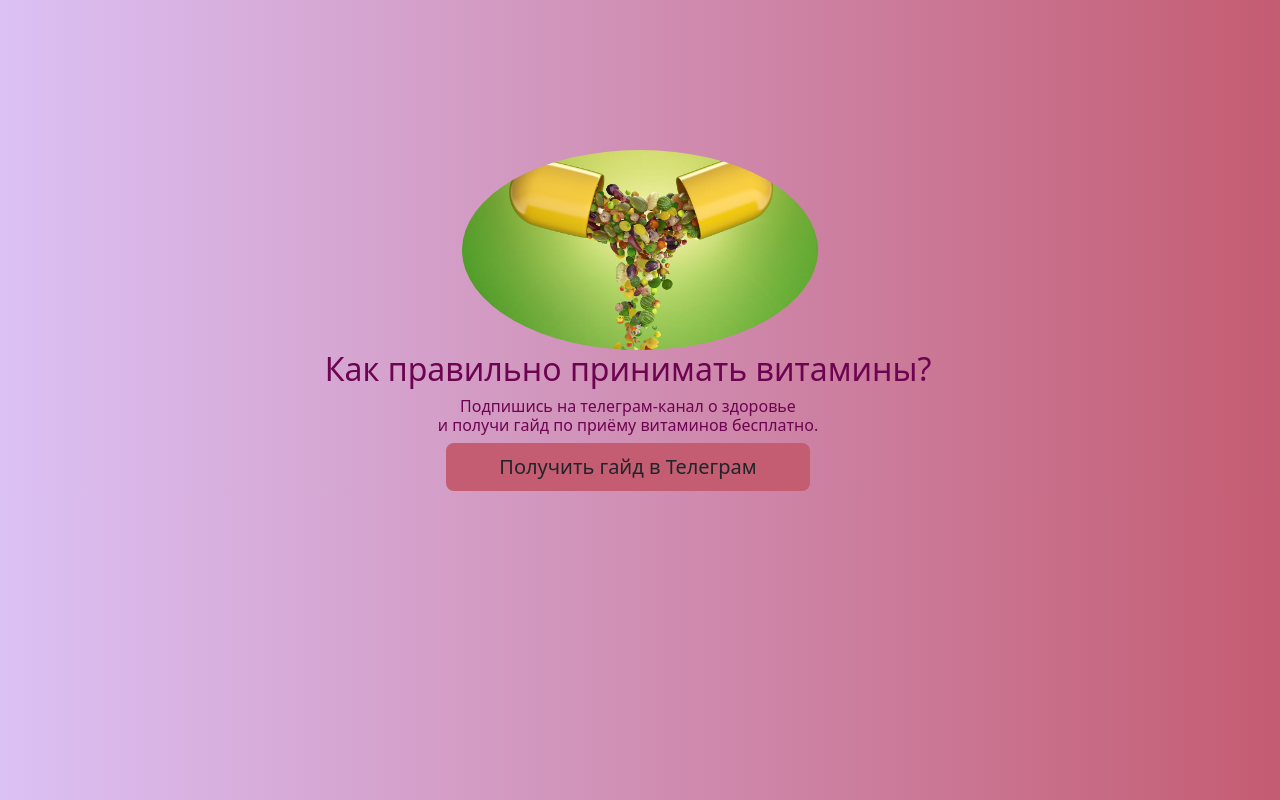
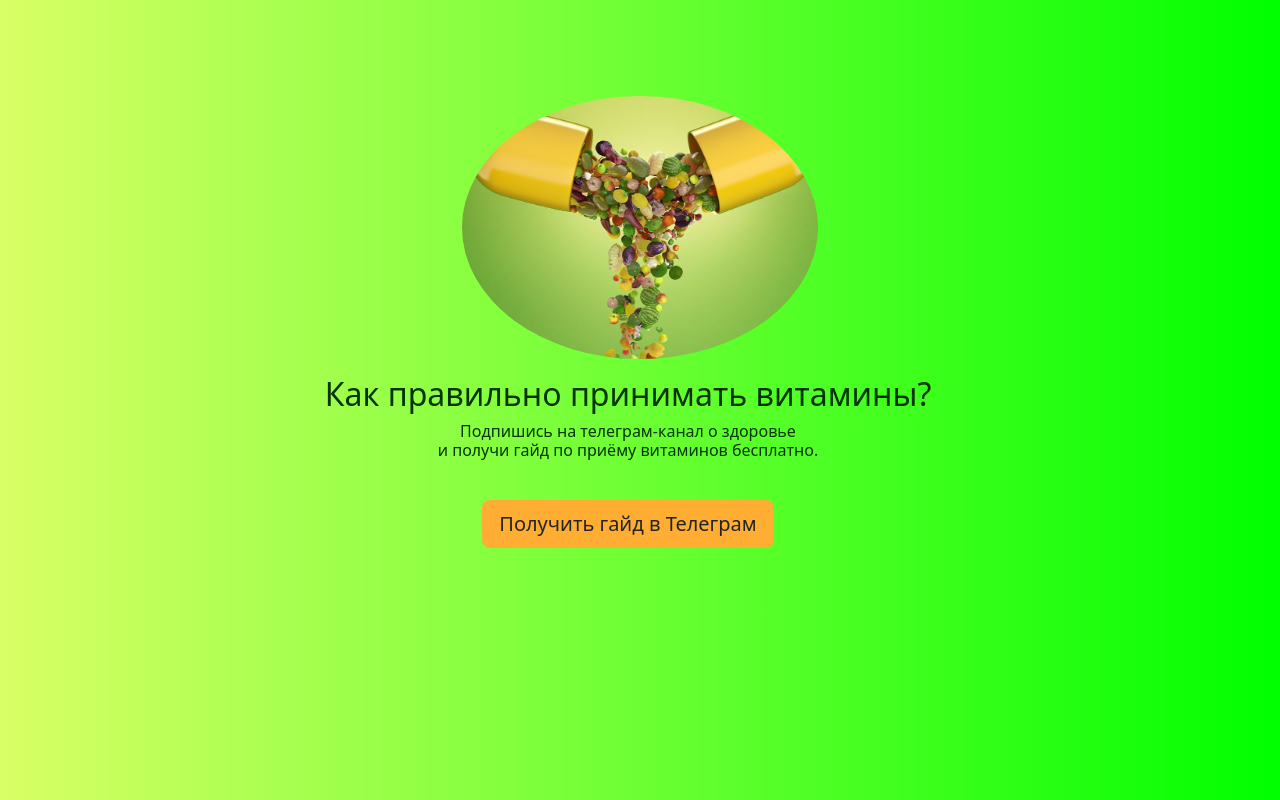
Before and after one commit to DenisKarianov/theonepage, a Django app: template templates/theonepage/page.html in a window 1280 px wide. Run offline with Django 3.2, Linux system fonts and the light colour scheme; the template is opened without the code that fills it, so the values that code supplies are empty; some libraries are stand-ins or nearby versions.

Commit message:
making html and css

```diff
--- a/static/theonepage/css/styles.css
+++ b/static/theonepage/css/styles.css
@@ -1,11 +1,14 @@
 :root {
-    --color_bg1: #dcc1f5;
-    --color_bg2: #C45C72;
-    --color_btn: #bb445e;
-    --color_font: #6D0451;
+    --color_bg1: #d9ff66;
+    --color_bg2: #00ff00;
+    --color_btn: #33ff33;
+    --color_btn2: #ffad33;
+    --color_font: #003300;
 }
 
 .top-buffer150 { margin-top:150px; }
+
+.top-buffer50 { margin-top:50px; }
 
 section {
     padding: 200px 0;
@@ -28,7 +31,7 @@ section {
 }
 
 .btn_self {
-    background-color: var(--color_bg2);
+    background-color: var(--color_btn2);
 }
 
 .btn_self:hover {
--- a/templates/theonepage/page.html
+++ b/templates/theonepage/page.html
@@ -16,25 +16,27 @@
 </head>
 <body class="gradient">
     <div class="container">
-        <div class="row top-buffer150">
+        <div class="row mt-5 py-5">
             <div class="col-lg-4 col-sm-3"></div>
             <div class="col-lg-4 col-sm-6 text-center">
-                <img src="/static/theonepage/images/vit.jpg" alt="витамины" class="img-fluid label">
+                <img src="/static/theonepage/images/vit3.jpg" alt="витамины" class="img-fluid label">
             </div>
             <div class="col-lg-4 col-sm-3"></div>
-        <div class="row">
+        <div class="row py-3">
             <div class="col-12">
                 <h2 class="text-center color_font">Как правильно принимать витамины?</h2>
                 <h6 class="text-center color_font">Подпишись на телеграм-канал о здоровье<br />и получи гайд по приёму витаминов бесплатно.</h6>
-                <div class="d-grid col-lg-4 col-sm-6 mx-auto">
-                    <a href="https://t.me/persik_health" class="btn btn_self btn-lg">Получить гайд в Телеграм</a>
-                </div>
             </div>
+        </div>
+        <div class="row py-3">
+            <div class="col-lg-4 col-sm-3"></div>
+            <div class="col-lg-4 col-sm-6 text-center">
+                <a href="https://t.me/persik_health" class="btn btn_self btn-lg">Получить гайд в Телеграм</a>
+            </div>
+            <div class="col-lg-4 col-sm-3"></div>
+        </div>
 
-        </div>
     </div>
-
-
 
     <script src="{% static 'theonepage/js/bootstrap.bundle.min.js' %}"></script>
 </body>
```
Also changed, not shown: static/theonepage/images/vit.jpg (deleted), static/theonepage/images/vit3.jpg (added).
